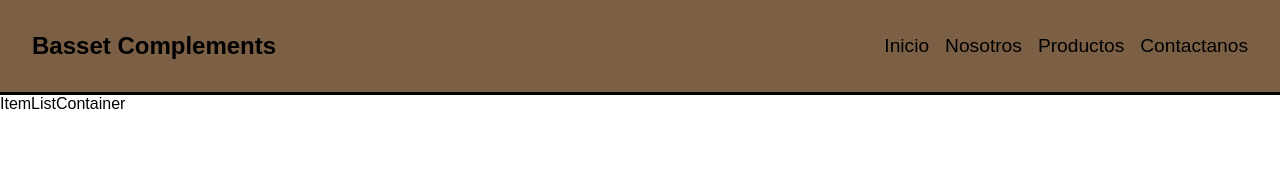
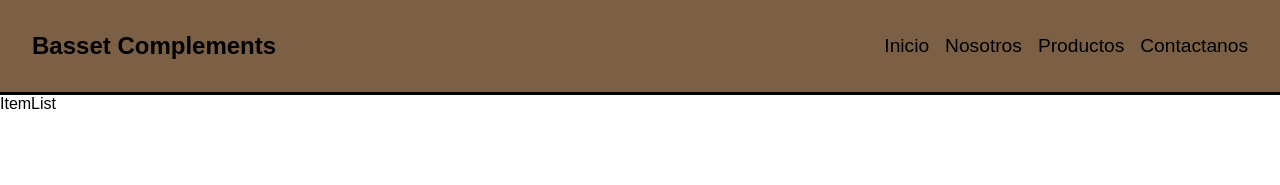
Before and after one commit to Lucregarcia/curso-react, a React (Create React App) app: page / in a window 1280 px wide. Shown: the top 185 px of the page. Built offline with nearby package versions, Linux system fonts and the light colour scheme.

Commit message:
segunda entrega

```diff
--- /dev/null
+++ b/src/components/ItemList.jsx
@@ -0,0 +1,10 @@
+
+
+const ItemList = ( {productos} ) => {
+    console.log(productos);
+    return (
+        <div>ItemList</div>
+    )
+}
+
+export default ItemList
--- a/src/components/ItemListContainer.jsx
+++ b/src/components/ItemListContainer.jsx
@@ -1,5 +1,6 @@
 import { useEffect, useState} from "react";
 import { pedirDatos } from "../helpers/pedirDatos";
+import ItemList from "./ItemList";
 
 
 
@@ -14,7 +15,9 @@ const ItemListContainer = () => {
     }, [])
 
     return (
-        <div>ItemListContainer</div>
+        <div>
+            <ItemList productos={productos} />
+            </div>
     )
     }
 
```
